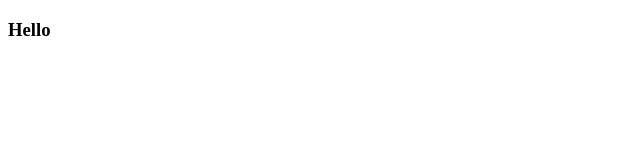
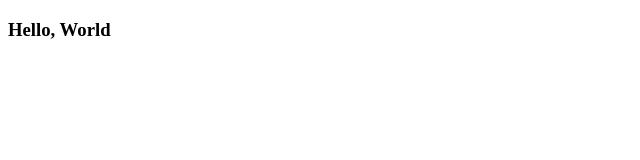
Before and after one commit to AlHong/hello-world, a plain HTML site: page git_tst/index.html in a window 1280 px wide. Shown: the full height of the page, 0-640 px from the left. Drawn offline with Linux system fonts and the light colour scheme.

Commit message:
Update index.html

```diff
--- a/git_tst/index.html
+++ b/git_tst/index.html
@@ -3,6 +3,6 @@
 <html>
   <head></head>
   <body>
-    <h3>Hello</h3>
+    <h3>Hello, World</h3>
   </body>
 </html>
```
